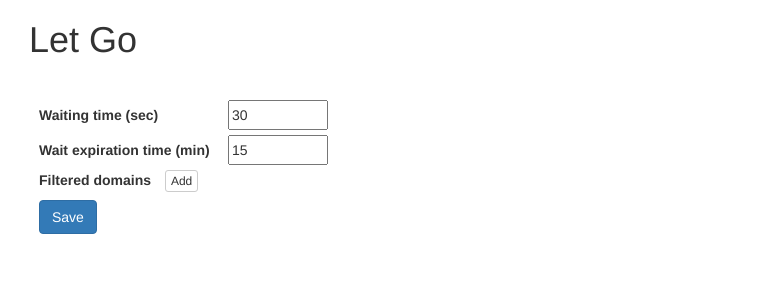
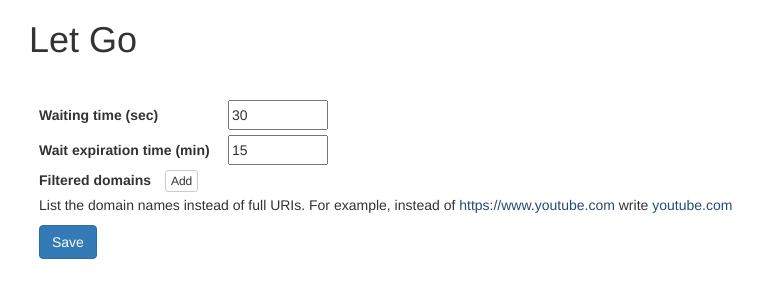
Before and after one commit to jrauhamaa/letgo, a browser extension: page data/options.html in a window 1280 px wide. Shown: the whole page, without its empty margins (41-804 px from the left). Drawn offline with Linux system fonts and the light colour scheme.

Commit message:
Add instructions to options page.

```diff
--- a/data/options.html
+++ b/data/options.html
@@ -29,6 +29,8 @@
   			<label for="filteredDomains">Filtered domains</label>
   			<button type="button" class="btn btn-default btn-xs" id="newDomain-button">Add</button>
   			<div id="filteredDomains-list"></div>
+				<p>List the domain names instead of full URIs.
+				For example, instead of <span class='url'>https://www.youtube.com</span> write <span class='url'>youtube.com</span></p>
   		</div>
       <button type="button" class="btn btn-primary " id="save-button">Save</button>
     </div>
```
